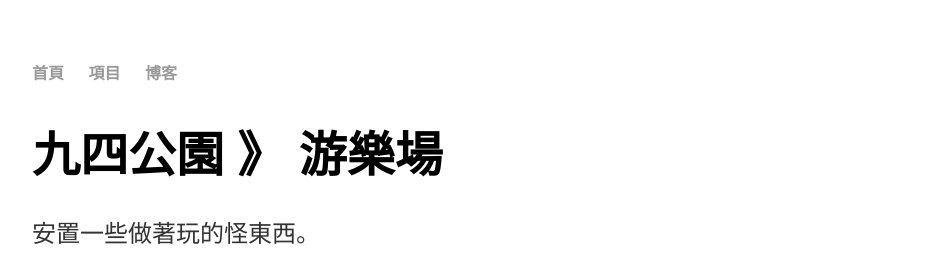
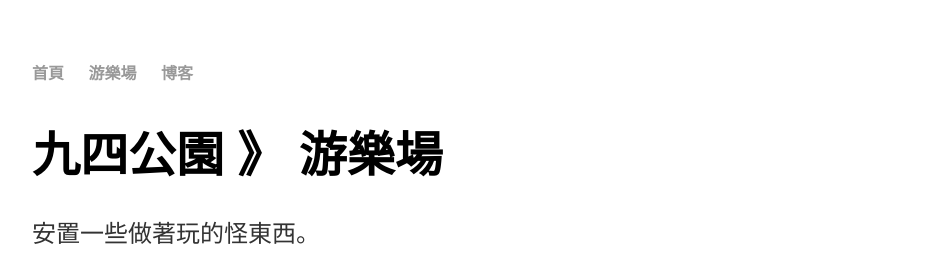
Before and after one commit to 9and4/9and4.github.io, a Jekyll site: the page built from projects/index.html, in a window 1280 px wide. Shown: the top 255 px of the page, without its empty margins (160-1108 px from the left). Built offline with Jekyll 4.4.1, drawn with Linux system fonts in a browser that asks for light colours.

Commit message:
Update default.html

```diff
--- a/_layouts/default.html
+++ b/_layouts/default.html
@@ -11,7 +11,7 @@
 	        		<li><a href="/">首頁</a></li>
 		        	<!--<li><a href="/about">About</a></li>-->
 	        		<!-- <li><a href="/cv">CV</a></li>-->
-				<li><a href="/projects">項目</a></li>
+				<li><a href="/projects">游樂場</a></li>
 	        		<li><a href="/blog">博客</a></li>
 	    		</ul>
 			</nav>
```
